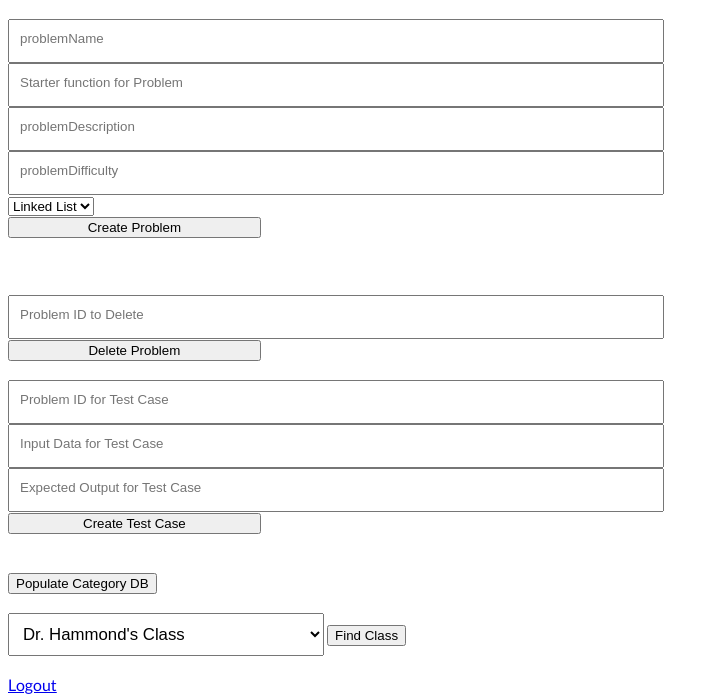
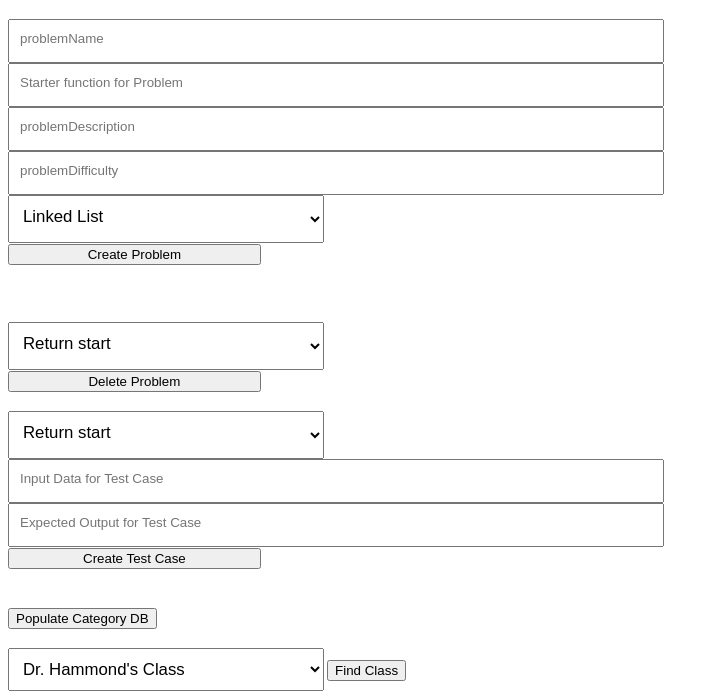
Before and after one commit to AlexanderDacunha/IA, a Flask app: page /class-dashboard in a window 1280 px wide. Shown: the part 360-1059 px from the top of the page, without its empty margins (0-719 px from the left). Run offline with Flask 3, Linux system fonts and the light colour scheme; a user stored in the database is signed in.

Commit message:
Changing class_dashboard form slections

```diff
--- a/website/static/styles.css
+++ b/website/static/styles.css
@@ -411,6 +411,13 @@ text-align: left;
     padding-bottom: 15px;
 }
 
+.form-group select{
+    padding: 10px;
+    width: 25%;
+    padding-bottom: 15px;
+    font-size: 105%;
+}
+
 .form-group button{
     width: 20%;
     height: 10%;
--- a/website/templates/class_dashboard.html
+++ b/website/templates/class_dashboard.html
@@ -68,13 +68,11 @@
 
 <div class="form-group">
     <form method="POST" id="problemDeleter">
-        <input
-            type="number"
-            class="form-control"
-            name="problemToDelete"
-            placeholder="Problem ID to Delete"
-            id="problemIDToDelete"
-        />
+        <select name="problemToDelete" id="problemToDelete">
+            {% for problem in problems %}
+                <option value="{{problem.id}}">{{problem.problemName}}</option>
+            {% endfor %}
+        </select>
         <br>
         <button type="submit" value="deleteProblem" name="action" onclick="userConfirmation()">Delete Problem</button>
     </form>
@@ -84,13 +82,12 @@
 
 <div class="form-group">
     <form method="POST" id="addTestCase">
-        <input
-            type="text"
-            class="form-control"
-            name="problem_id"
-            placeholder="Problem ID for Test Case"
-        />
-
+        <select name="problem_id" id="problemIDforTestCase">
+            {% for problem in problems %}
+                <option value="{{problem.id}}">{{problem.problemName}}</option>
+            {% endfor %}
+        </select>
+        <br>
         <input
             type="text"
             class="form-control"
--- a/website/views.py
+++ b/website/views.py
@@ -133,6 +133,7 @@ def class_dashboard():
         #print(newProblem.problemName)
         db.session.add(newProblem)
         db.session.commit()
+        flash('Problem Successfully Created', 'success')
 
         problem = Problems.query.filter_by(problemName=problemName).first()
         newProgress = Progress(User_ID=current_user.id, Problem_ID=problem.id)
@@ -165,6 +166,8 @@ def class_dashboard():
 
         if problem and progress:
             db.session.commit()
+            flash('Problem Successfully Deleted', 'success')
+
 
         return redirect(url_for("views.class_dashboard"))
 
@@ -177,6 +180,7 @@ def class_dashboard():
 
         db.session.add(newTestCase)
         db.session.commit()
+        flash('New Test Case Successfully Created', 'success')
 
         return redirect(url_for('views.class_dashboard'))
 
@@ -195,7 +199,7 @@ def class_dashboard():
         selected_classroom = Classroom.query.get(selection)
 
 
-    return render_template('class_dashboard.html', categories=ProblemCategory.query.all(), classroom=classroom, students=students, selected_classroom=selected_classroom)
+    return render_template('class_dashboard.html', categories=ProblemCategory.query.all(), problems=Problems.query.all(), classroom=classroom, students=students, selected_classroom=selected_classroom)
 
 @views.route('/profile')
 @login_required
```
Also changed, not shown: instance/users.db.
